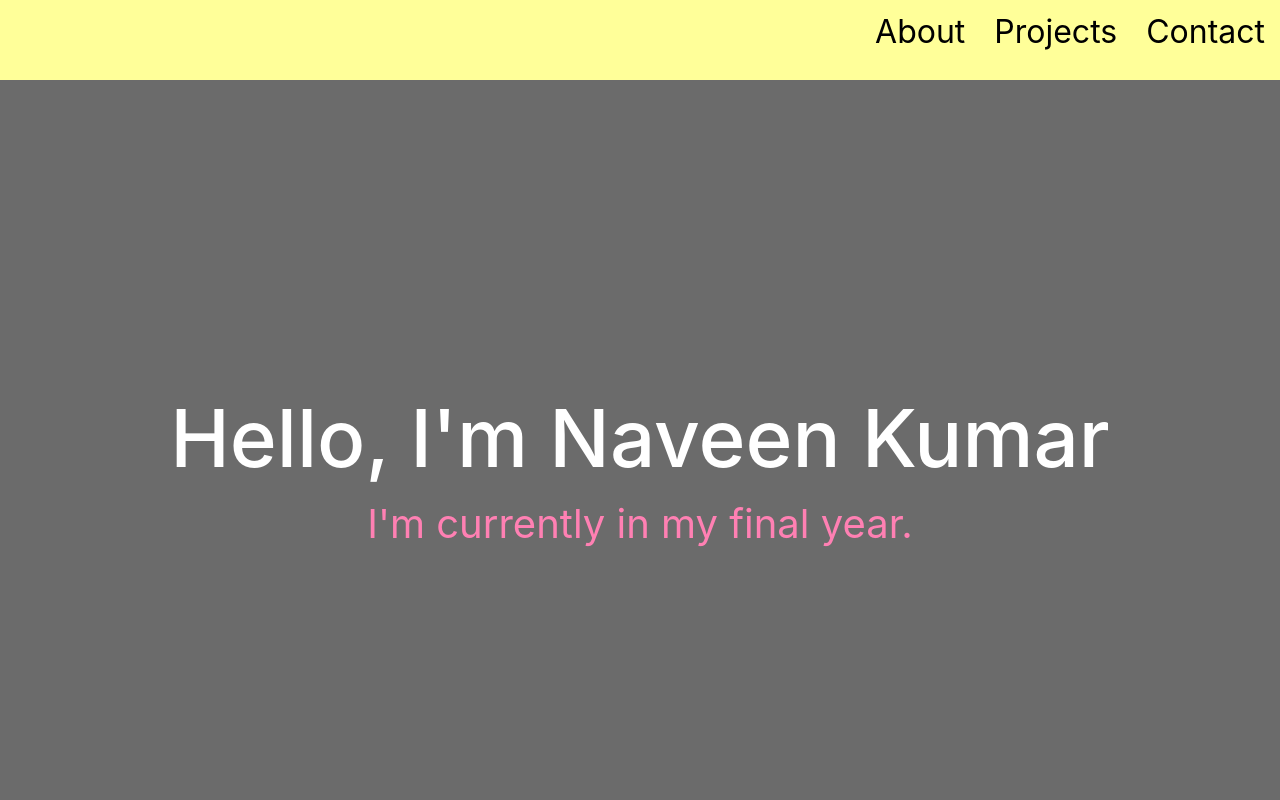
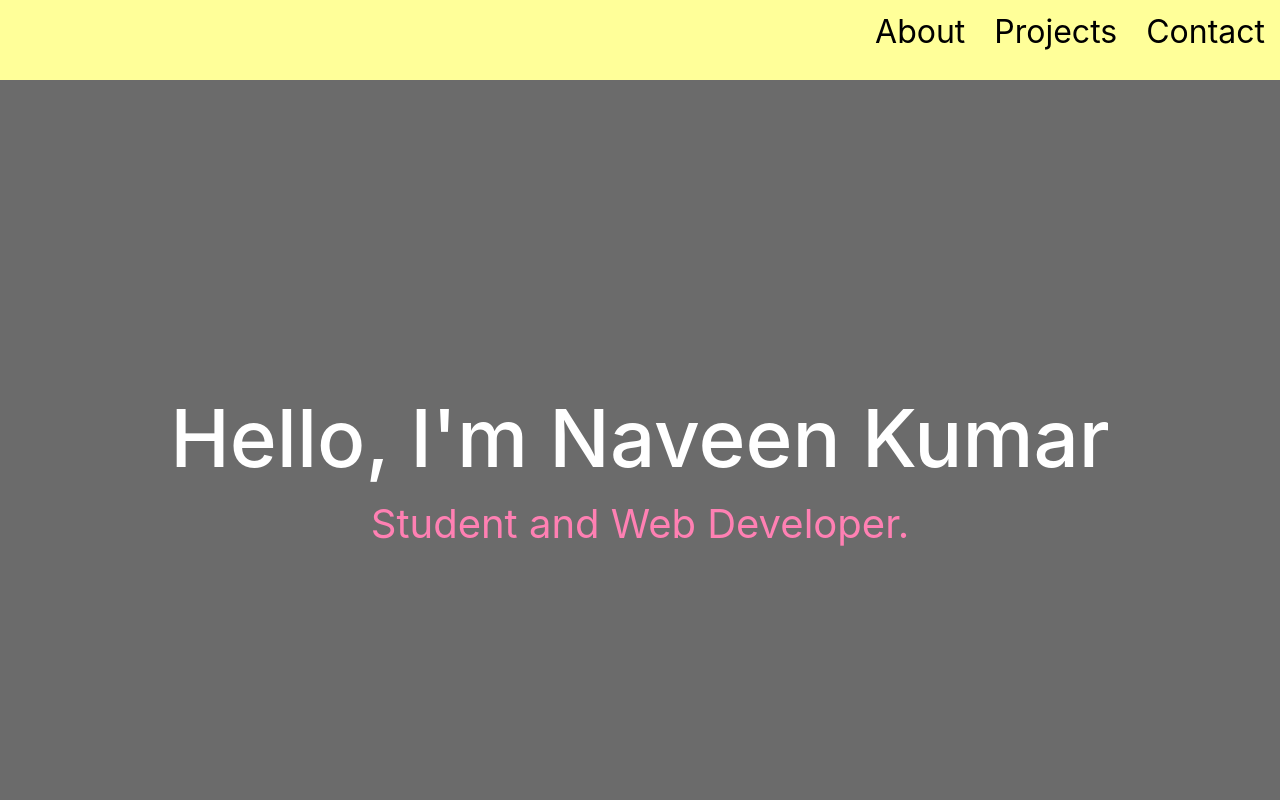
Before and after one commit to Naveen219/GitHub-Campus-Program, a plain HTML site: page index.html in a window 1280 px wide. Shown: the top 800 px of the page. Drawn offline with nearby package versions, Linux system fonts and the light colour scheme.

```diff
--- a/index.html
+++ b/index.html
@@ -28,7 +28,7 @@
     <section id="welcome-section">
         <div>
             <h1>Hello, I'm Naveen Kumar</h1>
-            <p>I'm currently in my final year.</p>
+            <p>Student and Web Developer.</p>
         </div>
     </section>
     <section id="projects">
```
